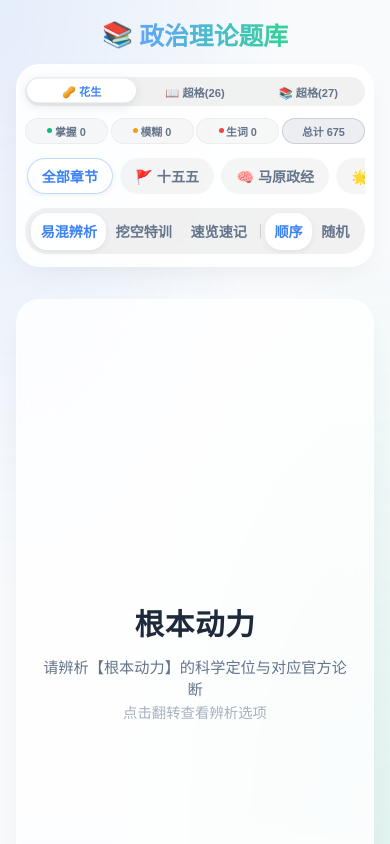
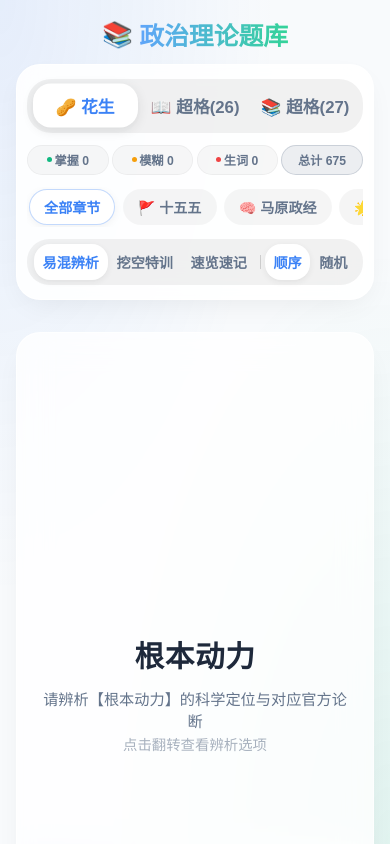
Before and after one commit to troses3/zhengzhi-fuxi, a React (Vite) app: page / in a window 390 px wide. Shown: the top 844 px of the page. Built offline with nearby package versions, Linux system fonts and the light colour scheme.

Commit message:
fix(mobile): remove 0.7rem override in @media (max-width: 480px) so database capsule buttons are truly large on phones

```diff
--- a/src/App.css
+++ b/src/App.css
@@ -593,7 +593,7 @@ body {
   }
 
   .progress-container {
-    padding: 0.75rem 0.5rem;
+    padding: 0.85rem 0.65rem;
   }
 
   .stats-row {
@@ -601,21 +601,22 @@ body {
   }
 
   .db-toggle {
-    padding: 0.15rem;
+    padding: 0.32rem;
   }
 
   .db-btn {
-    padding: 0.25rem 0.4rem;
-    font-size: 0.7rem;
+    padding: 0.62rem 0.45rem;
+    font-size: 1.05rem;
+    font-weight: 700;
   }
 
   .stats {
-    gap: 0.15rem;
+    gap: 0.2rem;
   }
 
   .stat-item {
-    padding: 0.25rem 0.12rem;
-    font-size: 0.68rem;
+    padding: 0.32rem 0.12rem;
+    font-size: 0.76rem;
     gap: 0.15rem;
   }
 
```
Also changed, not shown: 4 other files (tests, documents, lock files or other folders).
